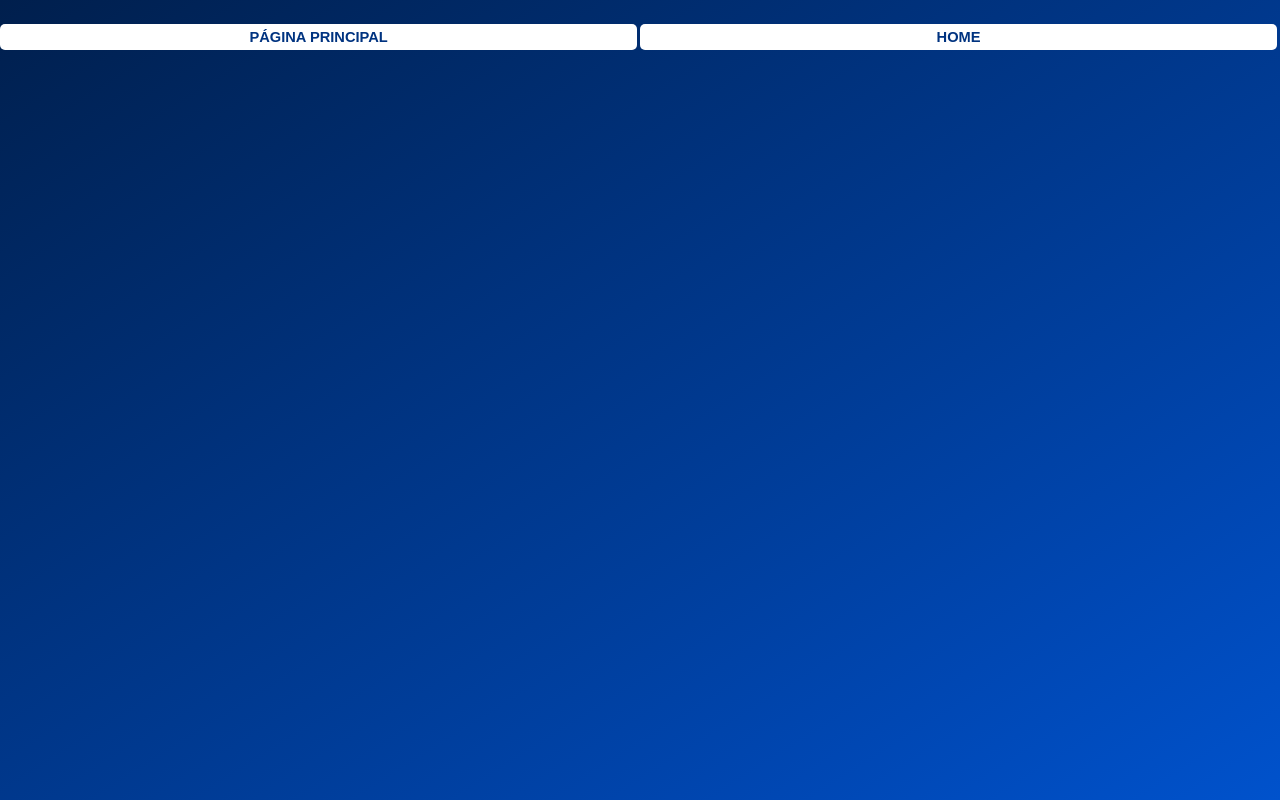
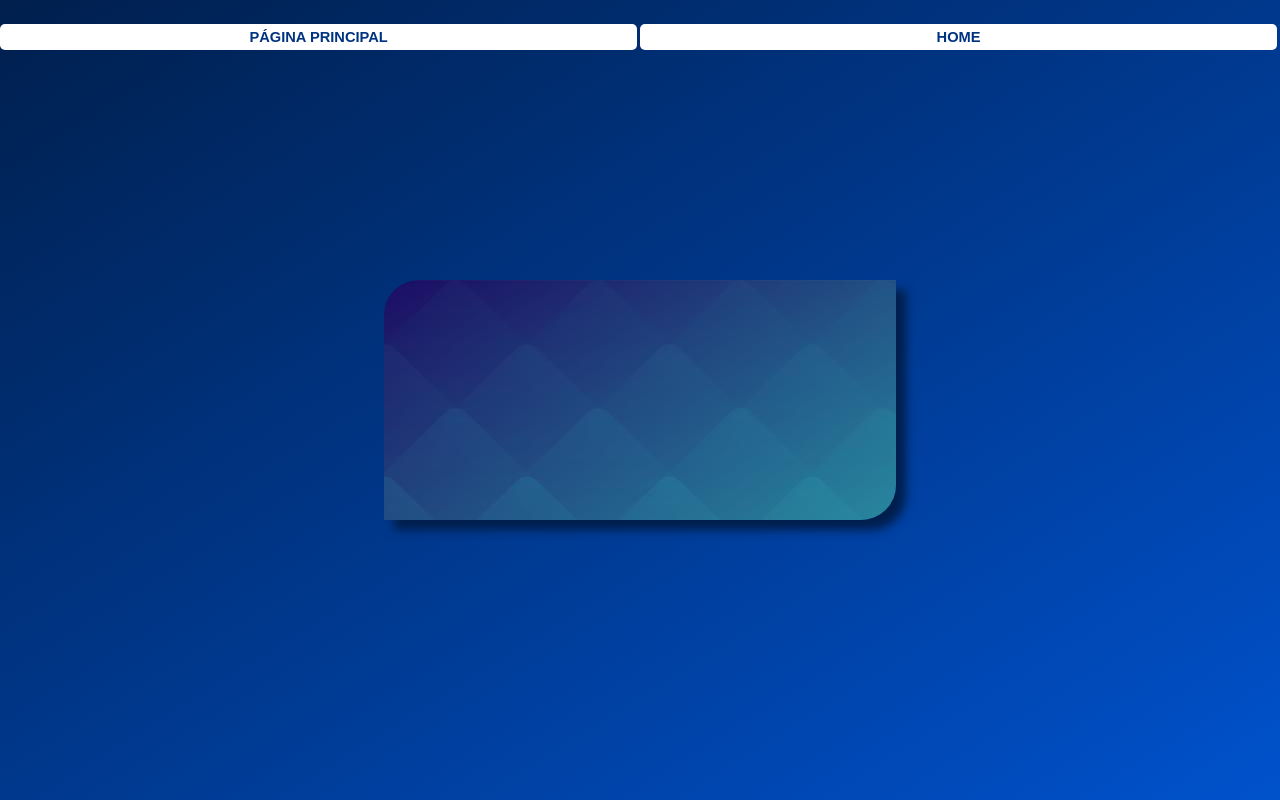
Before and after one commit to LucasRuf/FILES-ORGANIZER, a plain HTML site: page Paginas/Upload.html in a window 1280 px wide. Drawn offline with Linux system fonts and the light colour scheme.

Commit message:
CRIAÇÃO DA BOX QUESTION NA PÁGINA UPLOAD

```diff
--- a/Css/style.css
+++ b/Css/style.css
@@ -362,3 +362,14 @@ background: linear-gradient(to top left, #0052cc 0%, #0047b3 20%, #003d99 40%, #
 height: 100%;
 width: 100%;
 }
+
+#boxuploadpag{
+top: 35%;
+left: 30%;
+position: absolute;
+background-image: url(../Imagens/backgroudboxpag.jpg);
+height: 30%;
+width: 40%;
+box-shadow: 10px 10px 10px #001f4d;
+border-radius: 35px 0px 35px 0px;
+}
--- a/Paginas/Upload.html
+++ b/Paginas/Upload.html
@@ -12,6 +12,7 @@
 			<a id="menu1" href="../index.html">PÁGINA PRINCIPAL</a>
 			<a id="menu2" href="timeline.html">HOME</a>
 		</nav>
+		<div id="boxuploadpag"> </div>
 		</section >
 		</header>
 </body>
```
Also changed, not shown: Imagens/backgroudboxpag.jpg (added).
